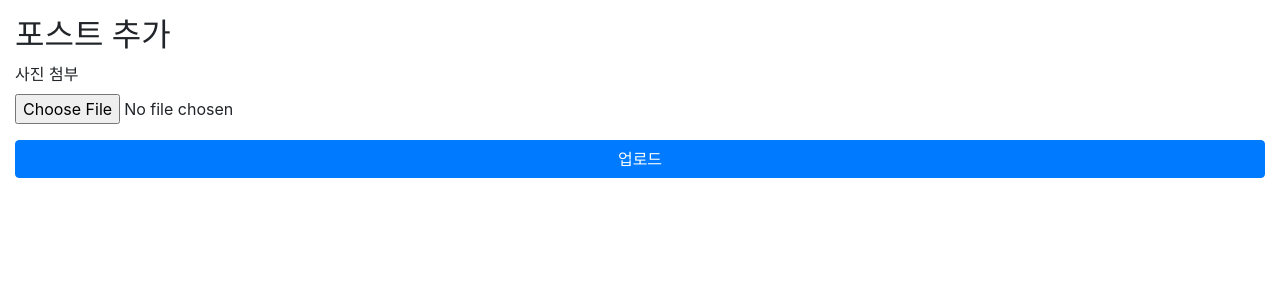
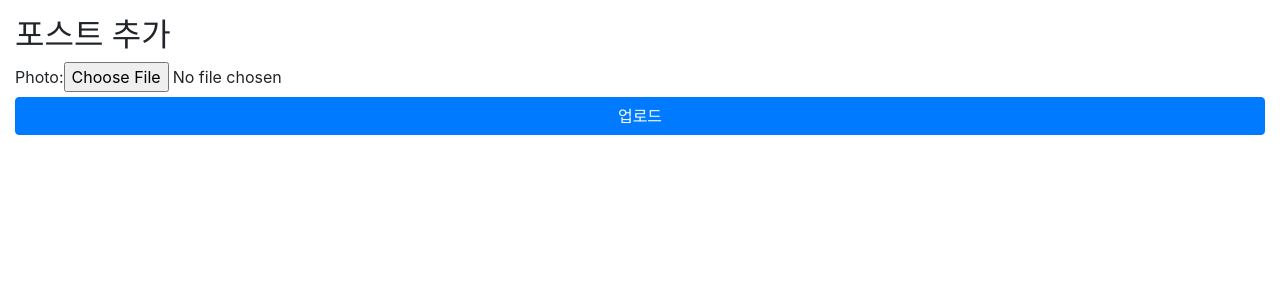
Before and after one commit to sungmin414/project_instargram, a Django app: page /posts/create/ in a window 1280 px wide. Shown: the part 56-356 px from the top of the page. Run offline with Django 3.2, Linux system fonts and the light colour scheme; some libraries are stand-ins or nearby versions.

Commit message:
PostCreateForm을 HTML구성

```diff
--- /dev/null
+++ b/app/posts/forms.py
@@ -0,0 +1,5 @@
+from django import forms
+
+
+class PostCreateForm(forms.Form):
+    photo = forms.ImageField()
--- a/app/posts/views.py
+++ b/app/posts/views.py
@@ -1,6 +1,8 @@
-from django.shortcuts import render
+from django.shortcuts import render, redirect
 
 # Create your views here.
+from members.models import User
+from posts.forms import PostCreateForm
 from .models import Post
 
 
@@ -13,4 +15,17 @@ def post_list(request):
 
 
 def post_create(request):
-    return render(request, 'posts/post_create.html')
+    if request.method == 'POST':
+        post = Post(
+            author=User.objects.first(),
+            photo=request.FILES['photo'],
+        )
+        post.save()
+        return redirect('posts:post-list')
+    else:
+        form = PostCreateForm()
+        context = {
+            'form': form,
+        }
+
+        return render(request, 'posts/post_create.html', context)
--- a/app/templates/posts/post_create.html
+++ b/app/templates/posts/post_create.html
@@ -3,11 +3,9 @@
 {% block content %}
 <div>
     <h2>포스트 추가</h2>
-    <form action="">
-        <div class="form-group">
-            <label for="id-photo">사진 첨부</label>
-            <input type="file" id="id-photo" class="form-control-file">
-        </div>
+    <form action="" enctype="multipart/form-data" method="POST">
+        {% csrf_token %}
+        {{ form }}
         <button class="btn btn-primary btn-block">업로드</button>
     </form>
 </div>
```
